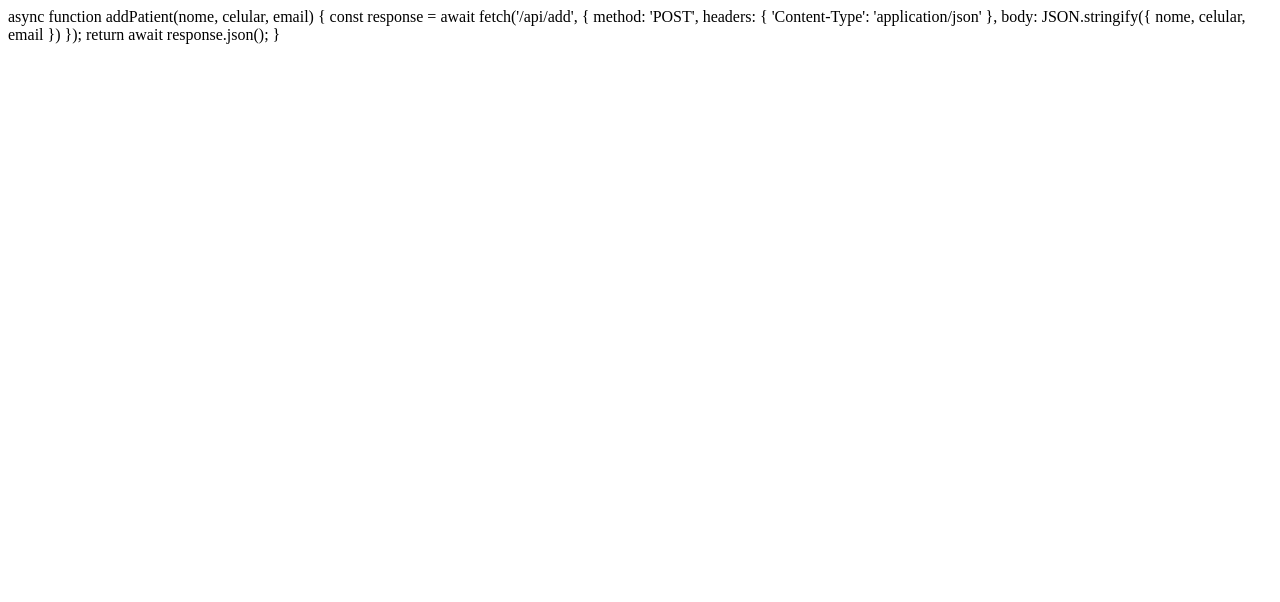
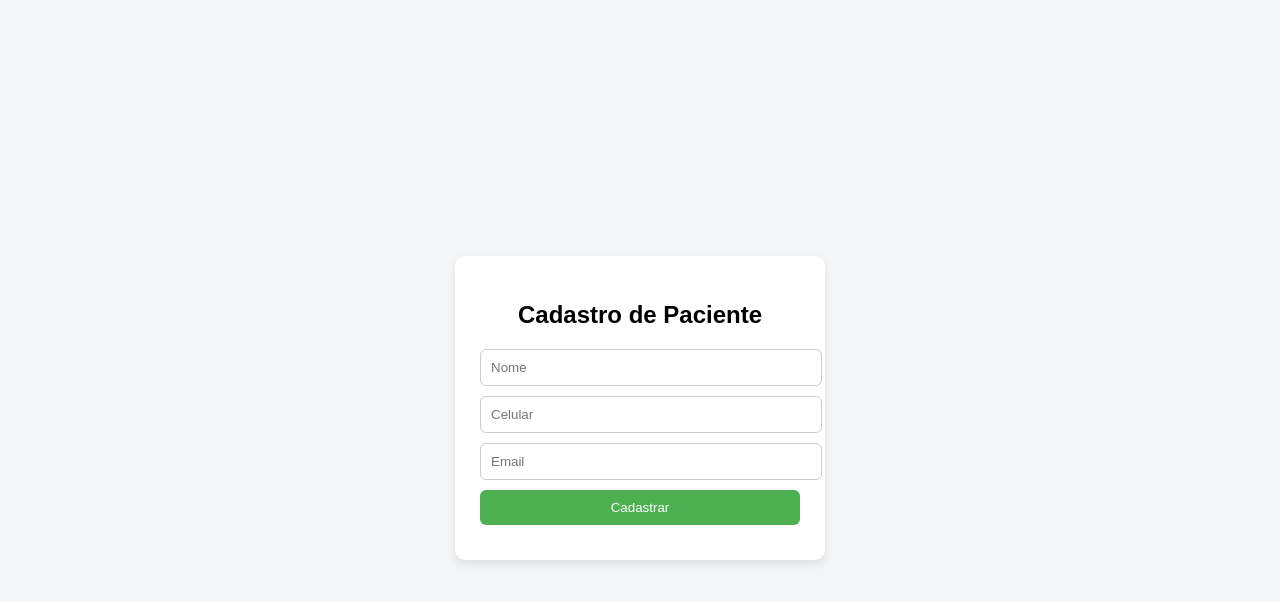
Before and after one commit to pedro-rsp/Teste-Vercel, a website: page public/index.html in a window 1280 px wide. Drawn offline with Linux system fonts and the light colour scheme.

Commit message:
HTML e CSS

```diff
--- a/public/index.html
+++ b/public/index.html
@@ -1,9 +1,72 @@
-async function addPatient(nome, celular, email) {
-    const response = await fetch('/api/add', {
-        method: 'POST',
-        headers: { 'Content-Type': 'application/json' },
-        body: JSON.stringify({ nome, celular, email })
-    });
+<!DOCTYPE html>
+<html lang="pt-BR">
+<head>
+    <meta charset="UTF-8">
+    <title>Cadastro de Pacientes</title>
+    <meta name="viewport" content="width=device-width, initial-scale=1.0">
 
-    return await response.json();
+    <!-- CSS externo -->
+    <link rel="stylesheet" href="style.css">
+</head>
+<body>
+
+<div class="container">
+    <h2>Cadastro de Paciente</h2>
+
+    <input type="text" id="nome" placeholder="Nome" required>
+    <input type="text" id="celular" placeholder="Celular" required>
+    <input type="email" id="email" placeholder="Email">
+
+    <button onclick="cadastrar()">Cadastrar</button>
+
+    <div id="mensagem" class="msg"></div>
+</div>
+
+<script>
+async function cadastrar() {
+    const nome = document.getElementById('nome').value;
+    const celular = document.getElementById('celular').value;
+    const email = document.getElementById('email').value;
+    const msg = document.getElementById('mensagem');
+
+    msg.textContent = '';
+    msg.className = 'msg';
+
+    if (!nome || !celular) {
+        msg.textContent = 'Preencha nome e celular.';
+        msg.classList.add('error');
+        return;
+    }
+
+    try {
+        const response = await fetch('/api/add', {
+            method: 'POST',
+            headers: {
+                'Content-Type': 'application/json'
+            },
+            body: JSON.stringify({ nome, celular, email })
+        });
+
+        const data = await response.json();
+
+        if (response.ok) {
+            msg.textContent = 'Paciente cadastrado com sucesso!';
+            msg.classList.add('success');
+
+            document.getElementById('nome').value = '';
+            document.getElementById('celular').value = '';
+            document.getElementById('email').value = '';
+        } else {
+            msg.textContent = data.error || 'Erro ao cadastrar.';
+            msg.classList.add('error');
+        }
+
+    } catch (err) {
+        msg.textContent = 'Erro de conexão.';
+        msg.classList.add('error');
+    }
 }
+</script>
+
+</body>
+</html>
--- /dev/null
+++ b/public/style.css
@@ -0,0 +1,57 @@
+body {
+    font-family: Arial, sans-serif;
+    background: #f4f6f8;
+    display: flex;
+    justify-content: center;
+    align-items: center;
+    height: 100vh;
+}
+
+.container {
+    background: white;
+    padding: 25px;
+    border-radius: 10px;
+    width: 320px;
+    box-shadow: 0 4px 10px rgba(0,0,0,0.1);
+}
+
+h2 {
+    text-align: center;
+    margin-bottom: 20px;
+}
+
+input {
+    width: 100%;
+    padding: 10px;
+    margin-bottom: 10px;
+    border-radius: 6px;
+    border: 1px solid #ccc;
+}
+
+button {
+    width: 100%;
+    padding: 10px;
+    background: #4CAF50;
+    color: white;
+    border: none;
+    border-radius: 6px;
+    cursor: pointer;
+}
+
+button:hover {
+    background: #45a049;
+}
+
+.msg {
+    margin-top: 10px;
+    text-align: center;
+    font-size: 14px;
+}
+
+.success {
+    color: green;
+}
+
+.error {
+    color: red;
+}
```
